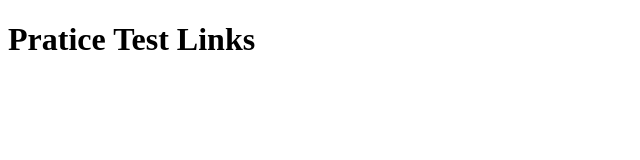
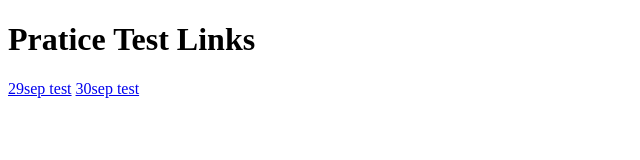
Before and after one commit to SANJEEV-567/exam_prep, a plain HTML site: page index.html in a window 1280 px wide. Shown: the whole page, without its empty margins (0-640 px from the left). Drawn offline with Linux system fonts and the light colour scheme.

Commit message:
add updated file

```diff
--- a/index.html
+++ b/index.html
@@ -7,7 +7,7 @@
 </head>
 <body>
        <h1>Pratice Test Links</h1>
-       <a href=""></a>
-
+       <a href="firsttest.html" alt="29sep Mtoh">29sep test</a>
+       <a href="secondtest.html" alt="30sep BtoA">30sep test</a>
 </body>
 </html>
```
